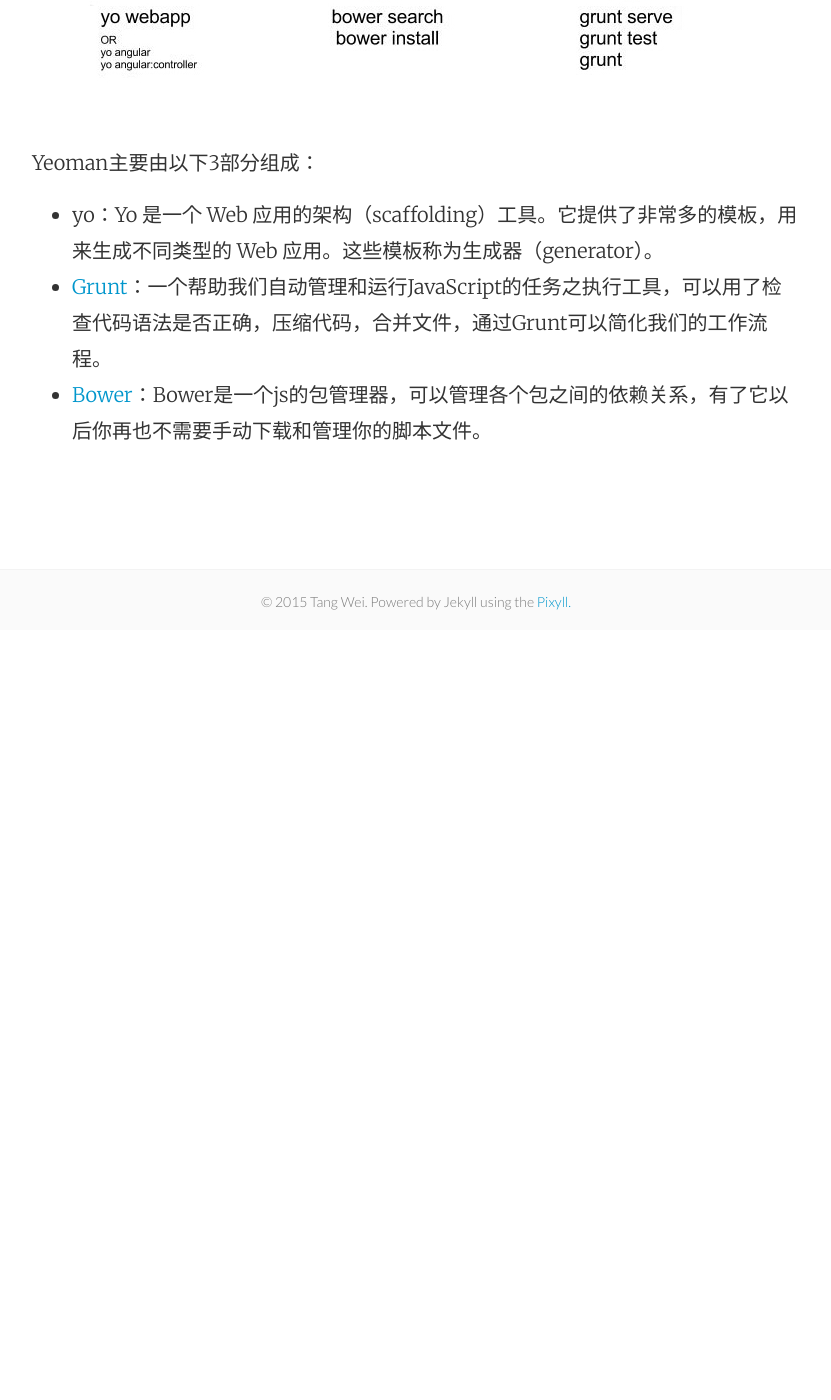
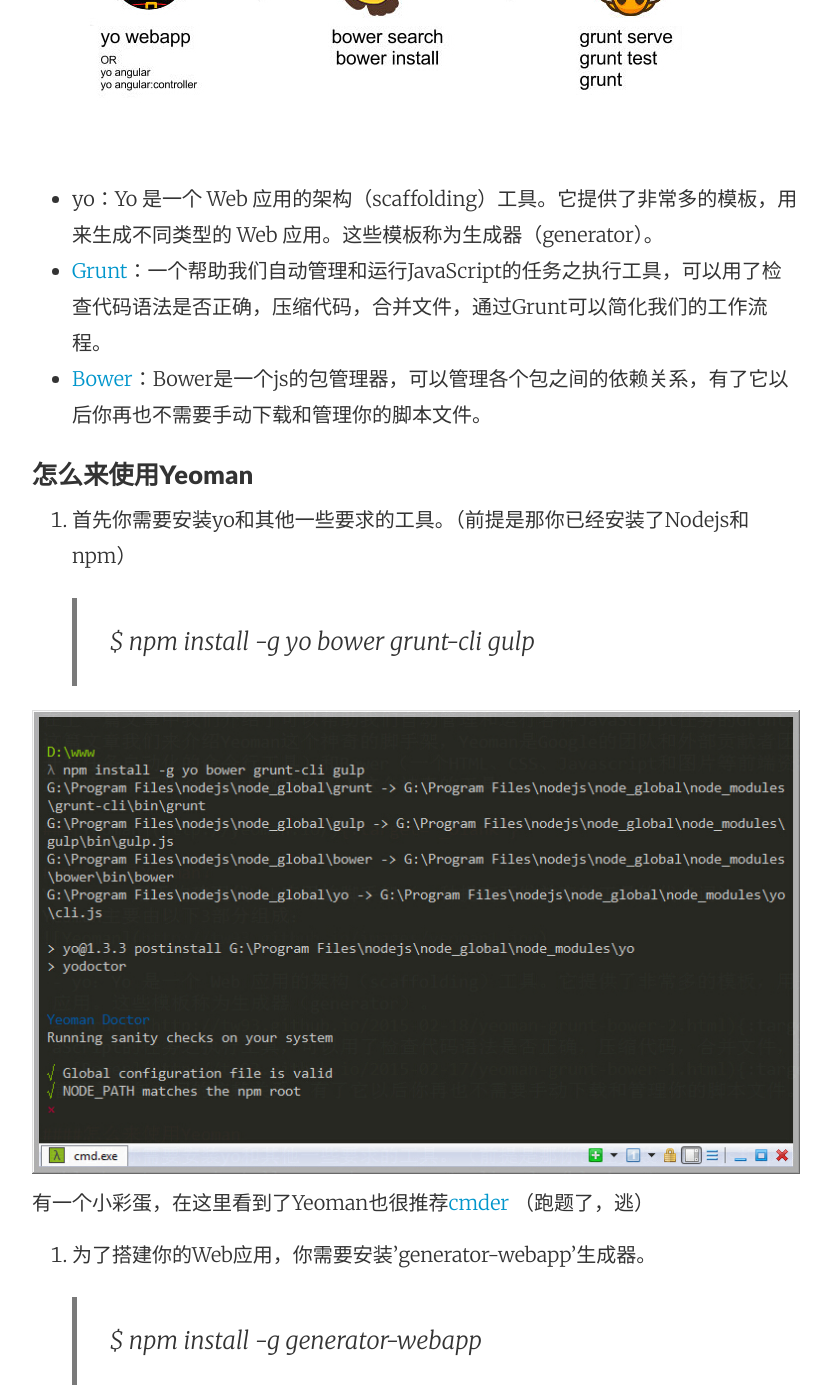
Before and after one commit to tw93/tw93.github.io, a Jekyll site: the page built from _posts/2015-02-20-yeoman-grunt-bower-3.md, in a window 1280 px wide and 1400 px high, scrolled down 921 px. Shown: the whole window, without its empty margins (224-1055 px from the left). Built offline with Jekyll 4.4.1, drawn with Linux system fonts in a browser that asks for light colours; before the commit the page ends 1551 px from its top, so only the background shows below that; some of the changed text lies outside the part shown.

Commit message:
Yeoman写完了

```diff
--- a/_posts/2015-02-20-yeoman-grunt-bower-3.md
+++ b/_posts/2015-02-20-yeoman-grunt-bower-3.md
@@ -11,10 +11,32 @@
 
 ####什么是Yeoman？
 Yeoman---用于构建现代Web应用的脚手架（一种提高开发效率的工具的代名词）。
-
+Yeoman主要由以下3部分组成：
 ![Yeoman](http://tw93.github.io/images/yeoman1.jpg)
-Yeoman主要由以下3部分组成：
 
  - yo：Yo 是一个 Web 应用的架构（scaffolding）工具。它提供了非常多的模板，用来生成不同类型的 Web 应用。这些模板称为生成器（generator）。
  - [Grunt](http://tw93.github.io/2015-02-18/yeoman-grunt-bower-2.html){:target="_blank"}：一个帮助我们自动管理和运行JavaScript的任务之执行工具，可以用了检查代码语法是否正确，压缩代码，合并文件，通过Grunt可以简化我们的工作流程。
  - [Bower](http://tw93.github.io/2015-02-17/yeoman-grunt-bower-1.html){:target="_blank"}：Bower是一个js的包管理器，可以管理各个包之间的依赖关系，有了它以后你再也不需要手动下载和管理你的脚本文件。
+
+####怎么来使用Yeoman
+ 1. 首先你需要安装yo和其他一些要求的工具。（前提是那你已经安装了Nodejs和npm）
+ <blockquote>$ npm install -g yo bower grunt-cli gulp</blockquote>
+ ![Yeoman](http://tw93.github.io/images/yeoman2.jpg)
+ 有一个小彩蛋，在这里看到了Yeoman也很推荐[cmder](http://bliker.github.io/cmder/){:target="_blank"} （跑题了，逃）
+ 2. 为了搭建你的Web应用，你需要安装'generator-webapp'生成器。
+ <blockquote>$ npm install -g generator-webapp</blockquote>
+ 这是一个默认的Web应用生成器，通过它你可以脚手架一个包含 HTML5 Boilerplate, jQuery, Modernizr, Bootstrap的项目，同时你也可以选择使用它们，这个generator将会使用Grunt来进行任务管理（当然你也可以使用gulp）。
+ 3. 等到上面都安装好后，你就可以新建你的项目目录了。
+ <blockquote>$ mkdir my-yo-webapp && cd my-yo-webapp</blockquote>
+ 接着使用下面命令：
+ <blockquote>$ yo webapp</blockquote>
+ ![Yeoman](http://tw93.github.io/images/yeoman3.jpg)
+ 然后选择你需要安装的东西，接着你就可以看到命令行开始飞起来了，完成后，你的目录下会生出如下文件：
+ ![Yeoman](http://tw93.github.io/images/yeoman4.jpg)
+ 4. 然后运行下面命令，你会发现有神奇的东西出现：
+ <blockquote>$ grunt server</blockquote>
+ 你的浏览器就会自动打开一个页面：
+ ![Yeoman](http://tw93.github.io/images/yeoman5.jpg)
+ 接着你就可以愉快的开发你的项目了。
+
+ 如果想进一步了解Yeoman，很建议你看官方的一个[Tutorial]{http://yeoman.io/codelab.html}{:target="_blank"},这里有一个详细的例子，相信你通过它后，能够更了解Yeoman。
```
Also changed, not shown: images/yeoman2.jpg (added), images/yeoman3.jpg (added), images/yeoman4.jpg (added), images/yeoman5.jpg (added).
